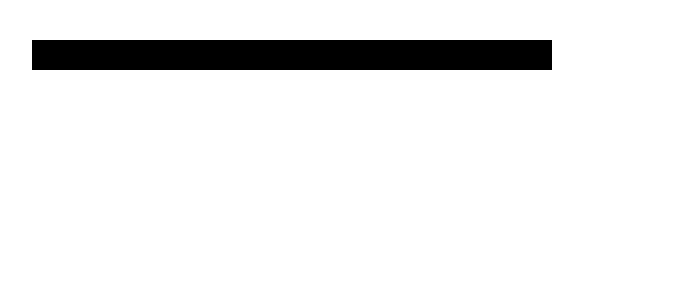
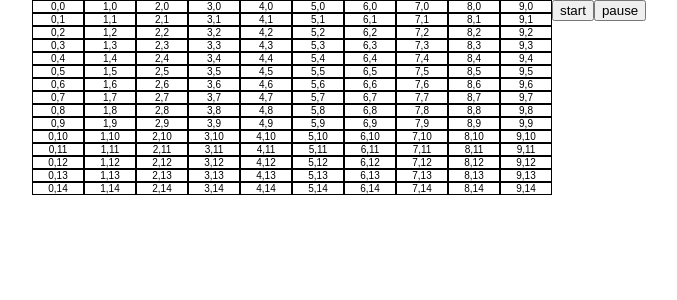
Before and after one commit to Bruslega/word-tetris-react, a React (Create React App) app: page / in a window 1280 px wide. Shown: the top 300 px of the page, without its empty margins (8-685 px from the left). Built offline with nearby package versions, Linux system fonts and the light colour scheme.

Commit message:
moving properly

```diff
--- a/package.json
+++ b/package.json
@@ -5,6 +5,7 @@
   "dependencies": {
     "aphrodite": "^2.1.0",
     "react": "^16.2.0",
+    "react-animation-frame": "^1.0.1",
     "react-dom": "^16.2.0",
     "react-scripts": "1.1.1"
   },
--- /dev/null
+++ b/src/config/config.js
@@ -0,0 +1,4 @@
+
+export const noOfColumn = 10;
+export const numberOfRow = 15;
+export const moveTime = 1000;
--- a/src/containers/Block.js
+++ b/src/containers/Block.js
@@ -5,10 +5,23 @@
     container: {
         display: 'flex',
         flex: 1,
+        flexDirection: 'column',
         border: '1px solid black',
         textAlign: 'center',
+        justifyContent: 'center',
+        alignItems: 'center',
         height: 50,
         width: 50
+    },
+    filled: {
+        backgroundColor: 'green',
+        border: '1px solid white'
+    },
+    mainText: {
+        fontSize: 20,
+    },
+    subText: {
+        fontSize: 10
     }
 });
 
@@ -16,8 +29,12 @@
 export default class Block extends Component {
 
     render() {
+        const { letter, pos } = this.props;
+        const className = letter ? css([styles.container, styles.filled]) : css(styles.container)
         return (
-            <div className={css(styles.container)} >
+            <div className={className} >
+                {letter && <span className={css(styles.mainText)}>{letter.letter}</span>}
+                <span className={css(styles.subText)}>{pos.x + "," + pos.y}</span>
             </div>
         );
     }
--- a/src/containers/Column.js
+++ b/src/containers/Column.js
@@ -2,6 +2,7 @@
 import { StyleSheet, css } from 'aphrodite';
 
 import Block from './Block'
+import { numberOfRow } from '../config/config'
 
 const styles = StyleSheet.create({
     container: {
@@ -10,16 +11,30 @@
     }
 });
 
-const numberOfBlocks = 15;
 
 export default class BlockColumn extends Component {
 
+
+    getLetterOnBlock = (bId) => {
+        const { letters } = this.props;
+        if (letters) {
+            for (let i = 0; i < letters.length; i++) {
+                if (letters[i].pos.y == bId) {
+                    return letters[i]
+                }
+            }
+        }
+
+        return undefined;
+
+    }
+
     _getBlocks = () => {
         let blocks = []
-        for (let i = 0; i < numberOfBlocks; i++) {
-            blocks.push(<Block />)
+        for (let i = 0; i < numberOfRow; i++) {
+            const _letterOnBlock = this.getLetterOnBlock(i)
+            blocks.push(<Block pos={{ x: this.props.columnId, y: i }} letter={_letterOnBlock} />)
         }
-
         return blocks;
     }
 
--- a/src/containers/Game.js
+++ b/src/containers/Game.js
@@ -2,33 +2,110 @@
 import { StyleSheet, css } from 'aphrodite';
 
 import BlockColumn from './Column'
+import { noOfColumn, numberOfRow, moveTime } from '../config/config'
 
 const styles = StyleSheet.create({
     container: {
         display: 'flex',
         justifyContent: 'flex-start',
-        padding: 40
+        paddingLeft: 40,
+        paddingRight: 40
     }
 });
 
-const noOfColumn = 10;
+class Game extends Component {
+    letters = []
+    state = {
+        updateFlag: false
+    }
 
-class Game extends Component {
+    componentDidMount() {
+
+    }
+
+    _startGame = () => {
+        this.generateLetter();
+        setTimeout(this.startMoving, moveTime);
+    }
+
+    _endGame = () => {
+        clearInterval(this.gameInterval)
+    }
+
+    startMoving = () => {
+        this.gameInterval = setInterval(this.moveLetters, moveTime);
+    }
+
+    moveLetters = () => {
+        let updatedSomething = false
+        for (let i = 0; i < this.letters.length; i++) {
+            if (this.letters[i].pos.y < numberOfRow - 1) {
+                console.log("  this.letters[i] ", this.letters[i].pos.y)
+                this.letters[i].pos.y = this.letters[i].pos.y + 1;
+                updatedSomething = true;
+                console.log(" after this.letters[i] ", this.letters[i].pos.y)
+            }
+        }
+        if (updatedSomething) {
+            //console.log(this.state.letters, " vs ", updated)
+            this.setState({ updateFlag: !this.state.updateFlag })
+        } else {
+            this.generateLetter();
+        }
+    }
+
+    generateLetter = () => {
+        const allletters = "ABCDEFGHIJKLMNOPQRSTUVWXYZ";
+
+        const letter = allletters.charAt(Math.floor(Math.random() * allletters.length));
+        const columnno = Math.floor(Math.random() * noOfColumn);
+
+
+        const newLetter = {
+            letter: letter,
+            pos: {
+                x: columnno,
+                y: 0
+            }
+        }
+        console.log("newLetter ", newLetter)
+        this.letters = [...this.letters, newLetter]
+        this.setState({ updateFlag: !this.state.updateFlag })
+    }
+
+    _getLetterForThisColumn = (column) => {
+        const _letterInColumn = []
+        for (let i = 0; i < this.letters.length; i++) {
+            if (this.letters[i].pos.x === column)
+                _letterInColumn.push(this.letters[i])
+        }
+        return _letterInColumn
+    }
+
     _getColumn = () => {
+        console.log("should update column  ")
         let columns = []
         for (let i = 0; i < noOfColumn; i++) {
-            columns.push(<BlockColumn />)
+            const letter = this._getLetterForThisColumn(i)
+            if (letter.length > 0) console.log("foudn in one ", letter)
+            columns.push(<BlockColumn columnId={i} letters={letter} />)
         }
 
         return columns;
     }
     render() {
+        console.log(this.letters)
         return (
             <div className={css(styles.container)} >
                 {this._getColumn()}
+
+                <div>
+                    <button onClick={this._startGame}> start</button>
+                    <button onClick={this._endGame}> pause</button>
+                </div>
             </div>
         );
     }
 }
 
-export default Game;
+export default Game
```
Also changed, not shown: src/store/HighComponent.js (added, +26 -0 lines), src/store/Letter.js (added, +35 -0 lines), 1 other file (tests, documents, lock files or other folders).
